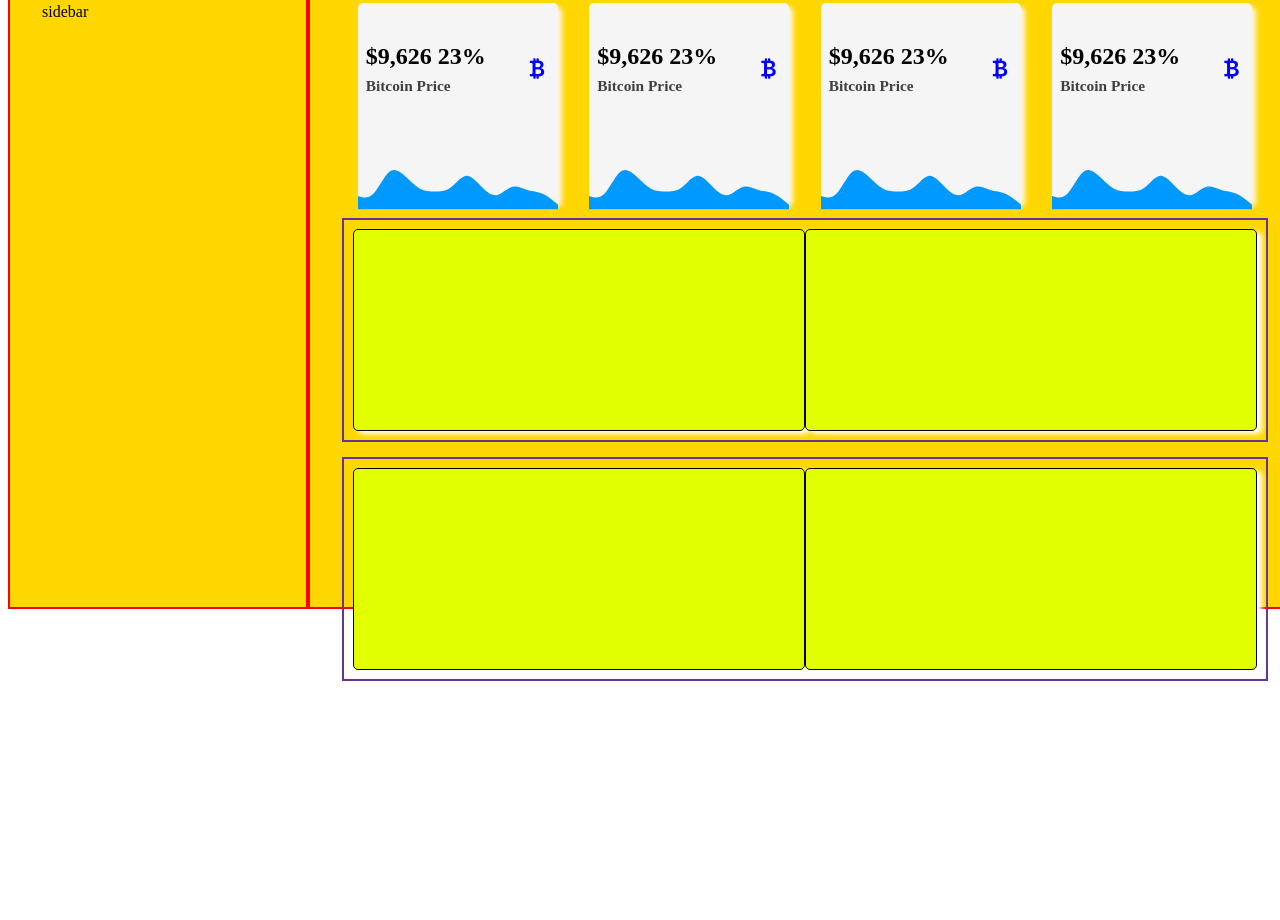
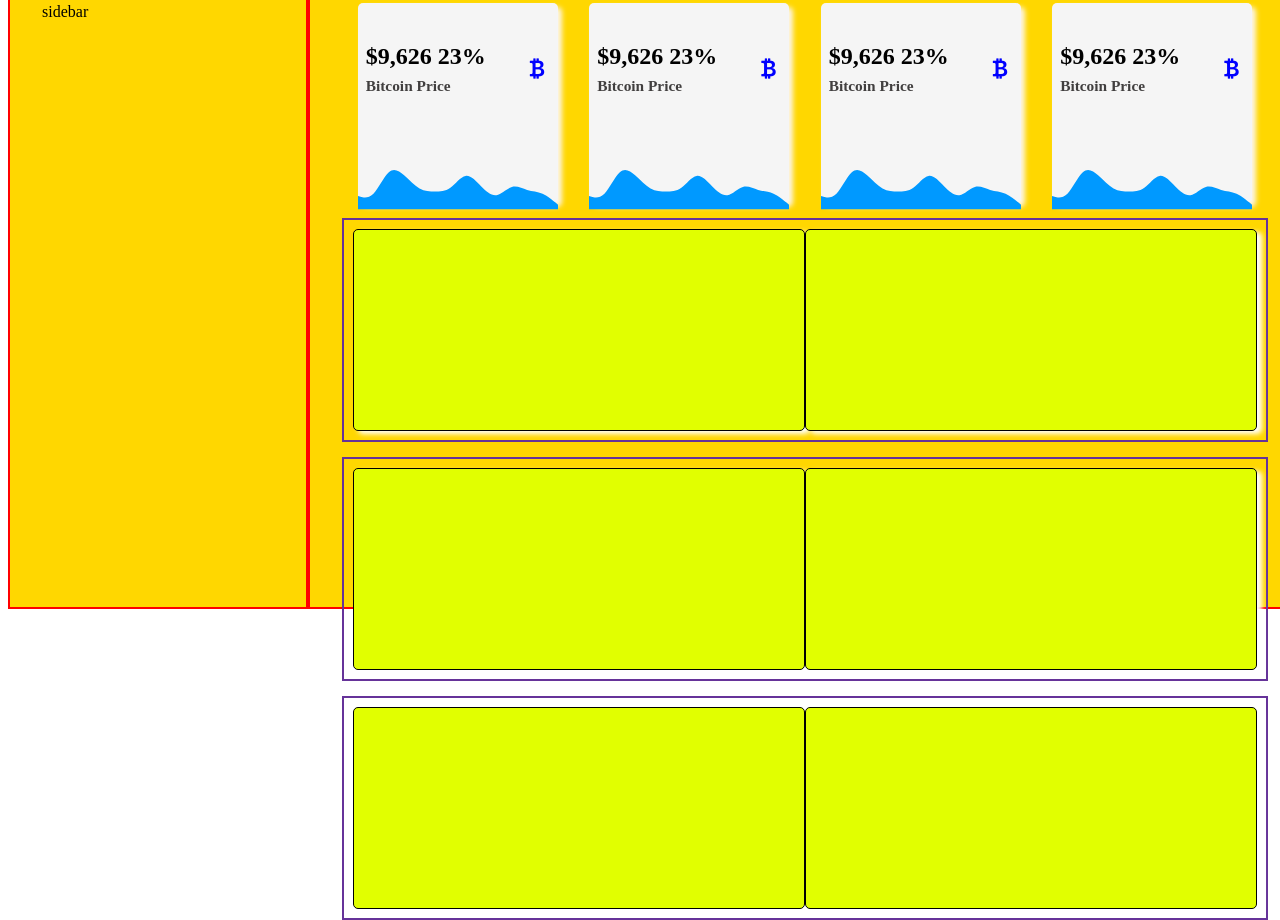
Before and after one commit to pavanp0309/May_fs_21-25, a plain HTML site: page css/admin.html in a window 1280 px wide. Shown: the part 199-1119 px from the top of the page. Before the commit the page ends 880 px from the top, so only its background shows below. Drawn offline with nearby package versions, Linux system fonts and the light colour scheme.

Commit message:
admin panel

```diff
--- a/css/admin.html
+++ b/css/admin.html
@@ -76,6 +76,10 @@
                 <div class="large-card large-card-1"></div>
                 <div class="large-card large-card-1"></div>
               </div>
+                <div class="large-card-layout">
+                <div class="large-card large-card-1"></div>
+                <div class="large-card large-card-1"></div>
+              </div>
         </div>
     </div>
 </body>
```
